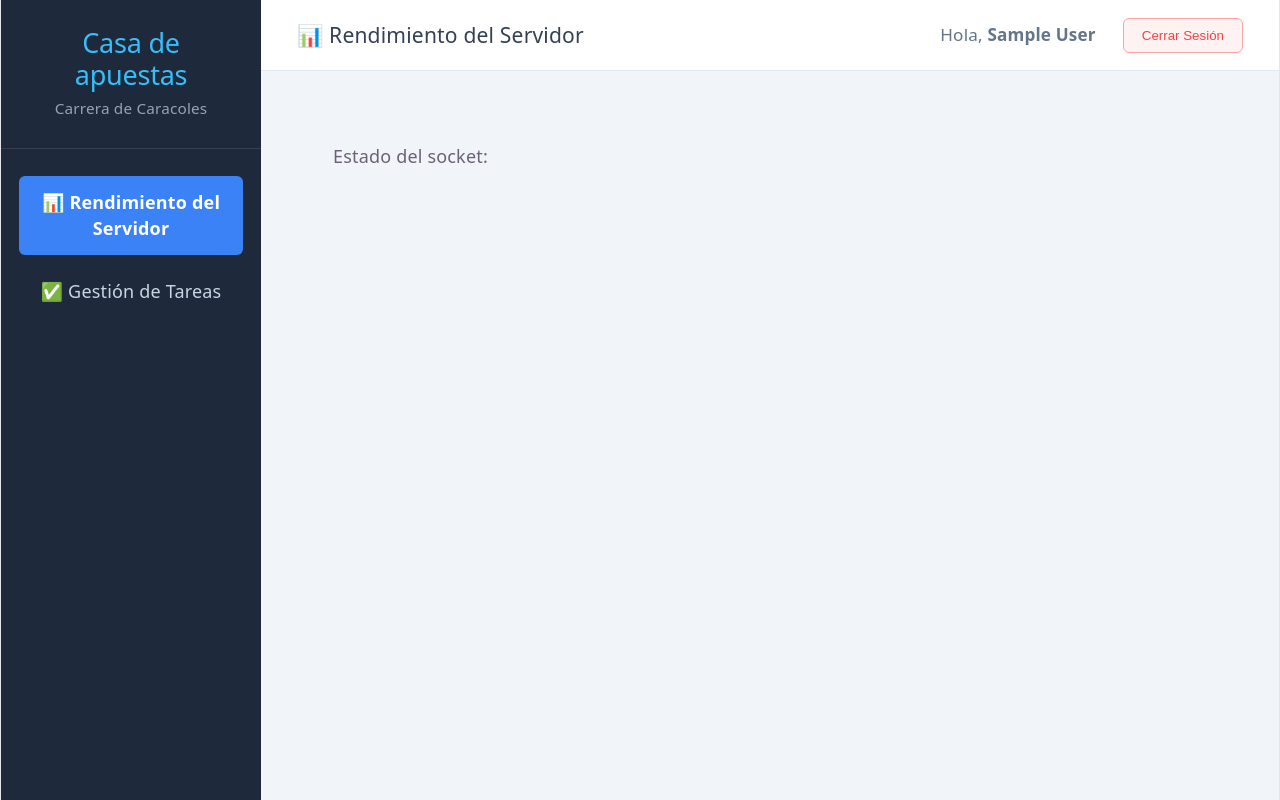
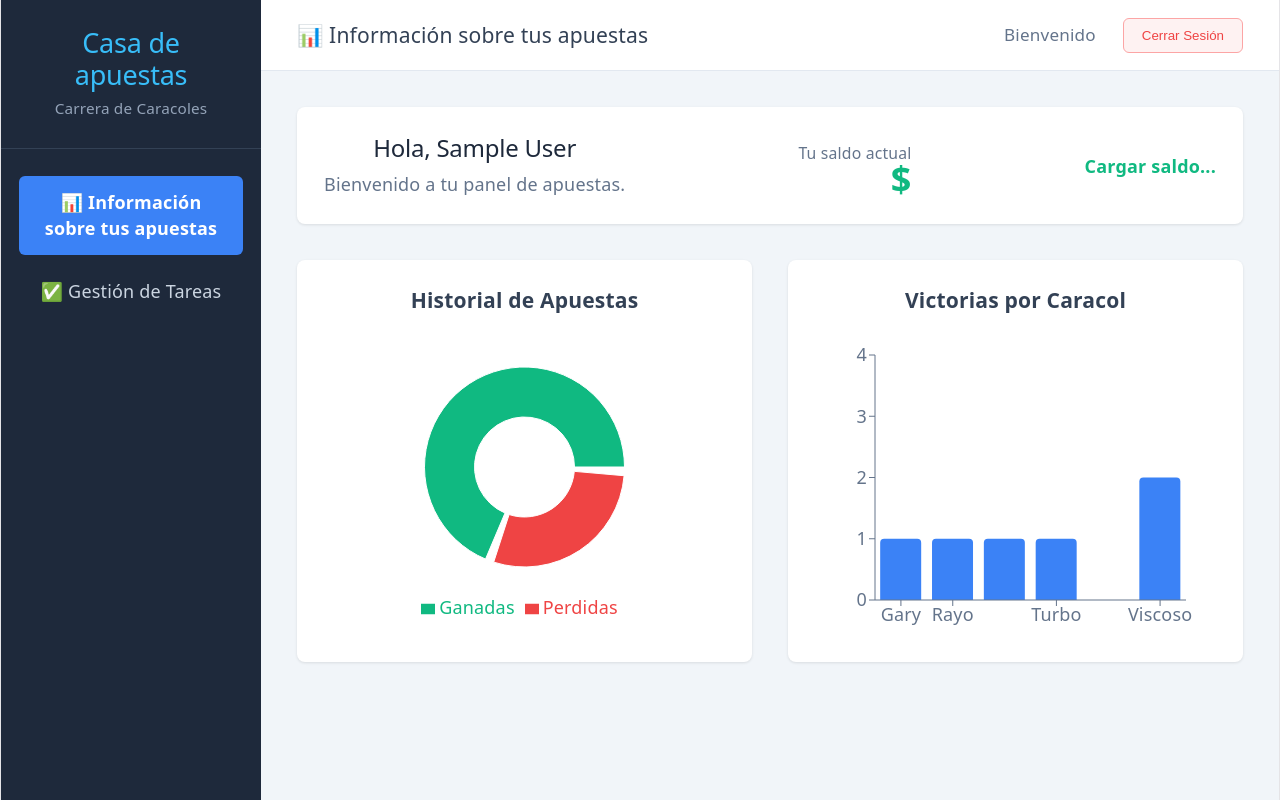
Before and after one commit to Charlyqv/carlos-1998, a React (Vite) app in the folder frontend/: page / in a window 1280 px wide. Built offline with nearby package versions, Linux system fonts and the light colour scheme; sample sign-in values are in the browser's storage.

Commit message:
Id, graficas, dashboard

```diff
--- a/frontend/src/components/Dashboard.tsx
+++ b/frontend/src/components/Dashboard.tsx
@@ -1,14 +1,101 @@
-function Dashboard() {
+import { useEffect, useState } from 'react';
+import {
+  PieChart, Pie, Cell,
+  BarChart, Bar, XAxis, YAxis, Tooltip, ResponsiveContainer, Legend
+} from 'recharts';
+import { authService } from '../services/auth.service';
+import { Link } from 'react-router-dom';
+
+export default function Dashboard() {
+
+  const [user, setUser] = useState<User | null>(null);
+
+  useEffect(() => {
+    const currentUser = authService.getCurrentUser();
+    setUser(currentUser);
+  }, []);
+
+  const betsData = [
+    { name: 'Ganadas', value: 12 },
+    { name: 'Perdidas', value: 5 }
+  ];
+
+  const DONUT_COLORS = ['#10b981', '#ef4444'];
+
+  const snailsData = [
+    { name: 'Gary', victorias: 1 },
+    { name: 'Rayo', victorias: 1 },
+    { name: 'Caracola', victorias: 1 }, //Magica
+    { name: 'Turbo', victorias: 1 },
+    { name: 'Lento', victorias: 0 },
+    { name: 'Viscoso', victorias: 2 } //Pero sabroso
+  ];
+
+  if (!user) return <div>Cargando...</div>;
 
   return (
-    <div style={{ padding: '2rem', fontFamily: 'system-ui', maxWidth: '1000px', margin: '0 auto' }}>
+    <div style={{ display: 'flex', flexDirection: 'column', gap: '2rem' }}>
 
-      {/* Gráficas de Monitoreo (Se mantienen iguales) */}
-      <div style={{ marginBottom: '1rem', display: 'flex', alignItems: 'center', gap: '10px' }}>
-        Estado del socket:
+      <div style={{ backgroundColor: 'white', padding: '1.5rem', borderRadius: '8px', boxShadow: '0 1px 3px rgba(0,0,0,0.1)', display: 'flex', justifyContent: 'space-between', alignItems: 'center' }}>
+        <div>
+          <h2 style={{ margin: 0, color: '#1e293b' }}>Hola, {user.name}</h2>
+          <p style={{ margin: '0.5rem 0 0 0', color: '#64748b' }}>Bienvenido a tu panel de apuestas.</p>
+        </div>
+
+        <div style={{ textAlign: 'right' }}>
+          <span style={{ fontSize: '0.875rem', color: '#64748b' }}>Tu saldo actual</span>
+          <h3 style={{ margin: 0, color: '#10b981', fontSize: '2rem' }}>${user.balance}</h3>
+        </div>
+
+        <div style={{ textAlign: 'right' }}>
+          <Link to="/" style={{ color: '#3b82f6', textDecoration: 'none', fontWeight: '600' }}>
+            <h3 style={{ margin: 0, color: '#10b981', fontSize: '1rem' }}>Cargar saldo...</h3>
+          </Link>
+        </div>
+      </div>
+
+      <div style={{ display: 'grid', gridTemplateColumns: 'repeat(auto-fit, minmax(300px, 1fr))', gap: '2rem' }}>
+
+        <div style={{ backgroundColor: 'white', padding: '1.5rem', borderRadius: '8px', boxShadow: '0 1px 3px rgba(0,0,0,0.1)' }}>
+          <h3 style={{ marginTop: 0, color: '#334155', textAlign: 'center' }}>Historial de Apuestas</h3>
+          <div style={{ height: '300px', width: '100%' }}>
+            <ResponsiveContainer width="100%" height="100%">
+              <PieChart>
+                <Pie
+                  data={betsData}
+                  cx="50%"
+                  cy="50%"
+                  innerRadius={50}
+                  outerRadius={100}
+                  paddingAngle={5}
+                  dataKey="value"
+                >
+                  {betsData.map((entry, index) => (
+                    <Cell key={`cell-${index}`} fill={DONUT_COLORS[index % DONUT_COLORS.length]} />
+                  ))}
+                </Pie>
+                <Tooltip formatter={(value: number) => [`${value} apuestas`, 'Cantidad']} />
+                <Legend verticalAlign="bottom" height={36} />
+              </PieChart>
+            </ResponsiveContainer>
+          </div>
+        </div>
+
+        <div style={{ backgroundColor: 'white', padding: '1.5rem', borderRadius: '8px', boxShadow: '0 1px 3px rgba(0,0,0,0.1)' }}>
+          <h3 style={{ marginTop: 0, color: '#334155', textAlign: 'center' }}>Victorias por Caracol</h3>
+          <div style={{ height: '300px', width: '100%' }}>
+            <ResponsiveContainer width="100%" height="100%">
+              <BarChart data={snailsData} margin={{ top: 20, right: 30, left: 0, bottom: 5 }}>
+                <XAxis dataKey="name" stroke="#64748b" />
+                <YAxis stroke="#64748b" allowDecimals={false} />
+                <Tooltip cursor={{ fill: '#f1f5f9' }} />
+                <Bar dataKey="victorias" fill="#3b82f6" radius={[4, 4, 0, 0]} />
+              </BarChart>
+            </ResponsiveContainer>
+          </div>
+        </div>
+
       </div>
     </div>
   );
 }
-
-export default Dashboard;
--- a/frontend/src/components/Layout.tsx
+++ b/frontend/src/components/Layout.tsx
@@ -12,7 +12,7 @@ export default function Layout({ onLogout }: LayoutProps) {
   const user = userRaw ? JSON.parse(userRaw) : { name: 'Usuario' };
 
   const navItems = [
-    { path: '/', label: '📊 Rendimiento del Servidor' },
+    { path: '/', label: '📊 Información sobre tus apuestas' },
     { path: '/tasks', label: '✅ Gestión de Tareas' },
   ];
 
@@ -60,7 +60,7 @@ export default function Layout({ onLogout }: LayoutProps) {
           </h3>
 
           <div style={{ display: 'flex', alignItems: 'center', gap: '1.5rem' }}>
-            <span style={{ color: '#64748b', fontSize: '0.95rem' }}>Hola, <strong>{user.name}</strong></span>
+            <span style={{ color: '#64748b', fontSize: '0.95rem' }}>Bienvenido</span>
             <button
               onClick={onLogout}
               style={{ padding: '0.5rem 1rem', backgroundColor: '#fef2f2', color: '#ef4444', border: '1px solid #fca5a5', borderRadius: '6px', cursor: 'pointer', fontWeight: '500', transition: 'background 0.2s' }}
--- a/frontend/src/components/Register.tsx
+++ b/frontend/src/components/Register.tsx
@@ -10,6 +10,7 @@ interface RegisterProps {
 export default function Register({ onRegisterSuccess }: RegisterProps) {
     const navigate = useNavigate();
 
+    const [id, setId] = useState('');
     const [name, setName] = useState('');
     const [email, setEmail] = useState('');
     const [password, setPassword] = useState('');
--- a/frontend/src/services/auth.service.ts
+++ b/frontend/src/services/auth.service.ts
@@ -1,4 +1,5 @@
 export interface User {
+  id: string;
   name: string;
   email: string;
   balance: number;
@@ -24,6 +25,7 @@ export const authService = {
     }
 
     const newUser = {
+      id: crypto.randomUUID(),
       name,
       email,
       password,
@@ -40,7 +42,7 @@ export const authService = {
 
     if (!user) throw new Error('Credenciales incorrectas');
 
-    const userData: User = { name: user.name, email: user.email, balance: user.balance };
+    const userData: User = { id: user.id, name: user.name, email: user.email, balance: user.balance };
     localStorage.setItem(SESSION_KEY, JSON.stringify(userData));
     return userData;
   },
```
